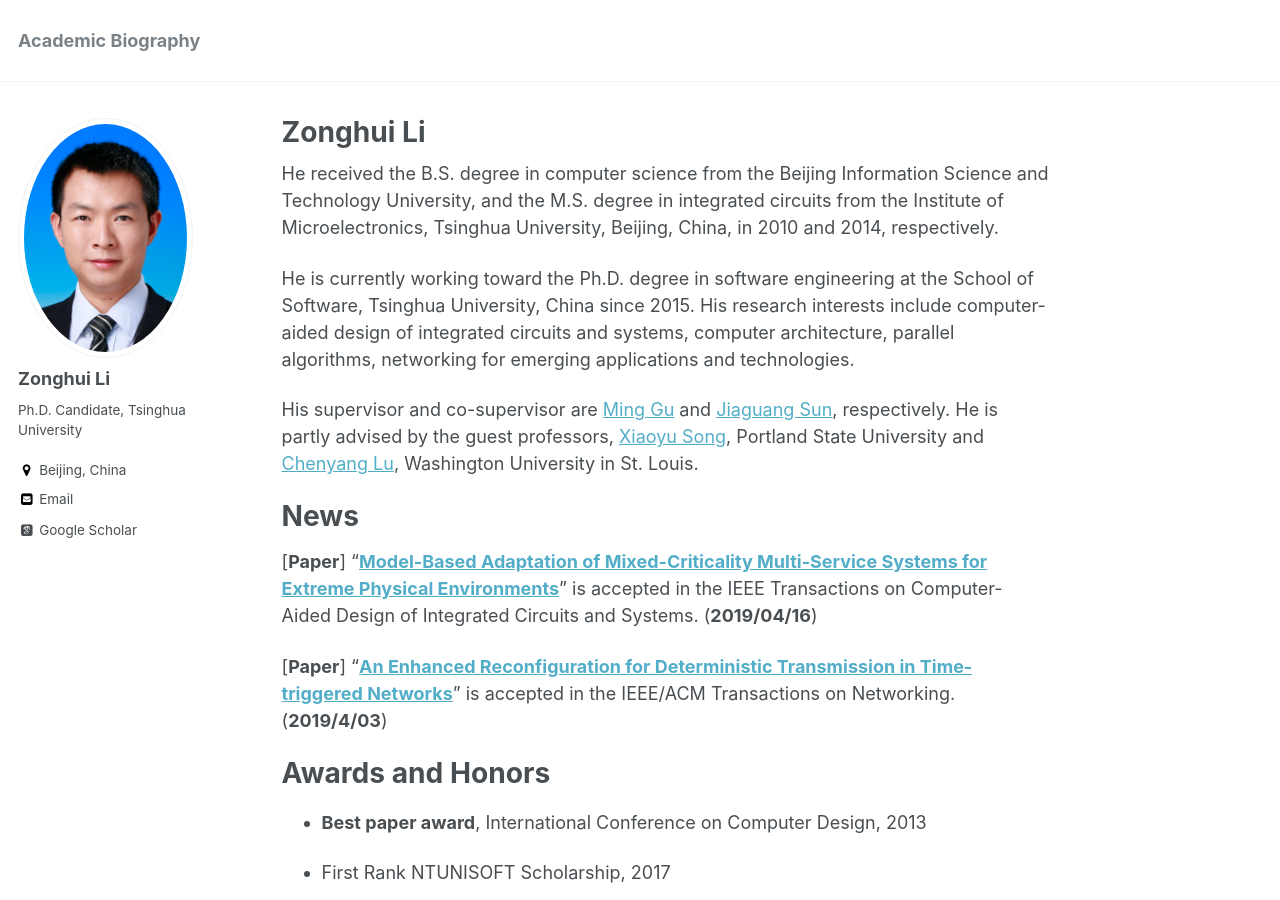
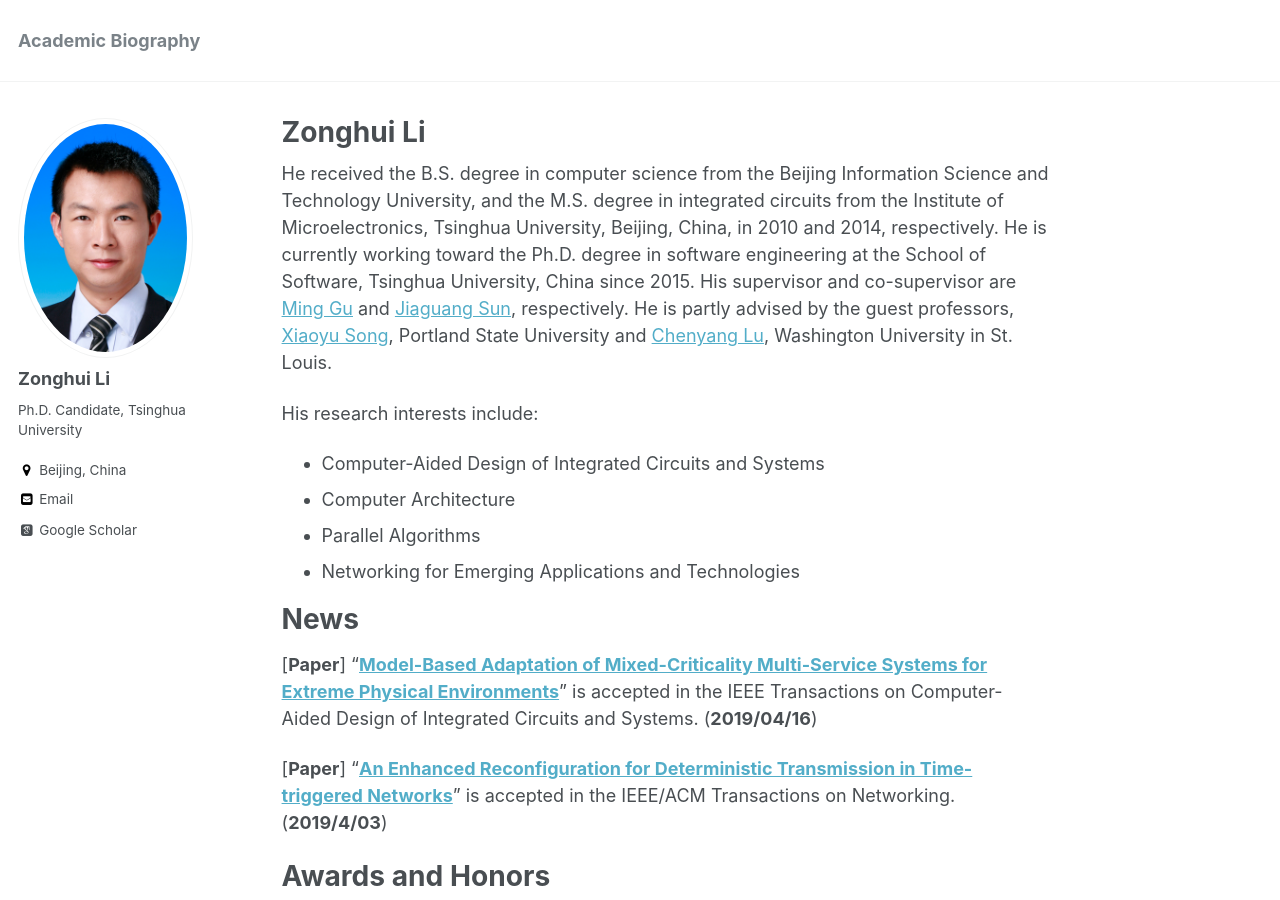
Before and after one commit to yingwangbjtu/lizonghui.github.io, a Jekyll site: the page built from _pages/about.md, in a window 1280 px wide and 900 px high. Built offline with Jekyll 4.4.1, drawn with Linux system fonts in a browser that asks for light colours; some web fonts are replaced.

```diff
--- a/_pages/about.md
+++ b/_pages/about.md
@@ -8,11 +8,13 @@ redirect_from:
   - /about.html
 ---
 
-He received the B.S. degree in computer science from the Beijing Information Science and Technology University, and the M.S. degree in integrated circuits from the Institute of Microelectronics, Tsinghua University, Beijing, China, in 2010 and 2014, respectively.
+He received the B.S. degree in computer science from the Beijing Information Science and Technology University, and the M.S. degree in integrated circuits from the Institute of Microelectronics, Tsinghua University, Beijing, China, in 2010 and 2014, respectively. He is currently working toward the Ph.D. degree in software engineering at the School of Software, Tsinghua University, China since 2015. His supervisor and co-supervisor are [Ming Gu](http://www.thss.tsinghua.edu.cn/publish/soften/3131/2010/20101219102622467554674/20101219102622467554674_.html) and [Jiaguang Sun](http://www.thss.tsinghua.edu.cn/publish/soften/3131/2010/20101219095105462245998/20101219095105462245998_.html), respectively. He is partly advised by the guest professors, [Xiaoyu Song](https://www.pdx.edu/ece/song), Portland State University and [Chenyang Lu](https://www.cse.wustl.edu/~lu/), Washington University in St. Louis.
 
-He is currently working toward the Ph.D. degree in software engineering at the School of Software, Tsinghua University, China since 2015. His research interests include computer-aided design of integrated circuits and systems, computer architecture, parallel algorithms, networking for emerging applications and technologies.
-
-His supervisor and co-supervisor are [Ming Gu](http://www.thss.tsinghua.edu.cn/publish/soften/3131/2010/20101219102622467554674/20101219102622467554674_.html) and [Jiaguang Sun](http://www.thss.tsinghua.edu.cn/publish/soften/3131/2010/20101219095105462245998/20101219095105462245998_.html), respectively. He is partly advised by the guest professors, [Xiaoyu Song](https://www.pdx.edu/ece/song), Portland State University and [Chenyang Lu](https://www.cse.wustl.edu/~lu/), Washington University in St. Louis.
+His research interests include:
+- Computer-Aided Design of Integrated Circuits and Systems
+- Computer Architecture
+- Parallel Algorithms
+- Networking for Emerging Applications and Technologies
 
 
 News
```
